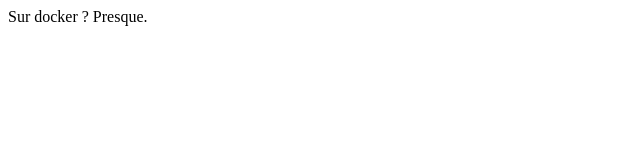
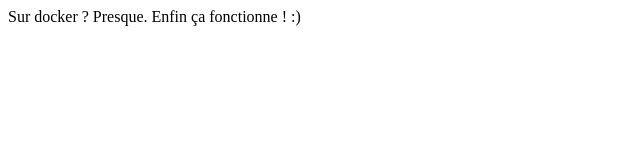
Before and after one commit to YoannGueguen/devops, a plain HTML site: page index.html in a window 1280 px wide. Shown: the whole page, without its empty margins (0-640 px from the left). Drawn offline with Linux system fonts and the light colour scheme.

Commit message:
Final commit

```diff
--- a/index.html
+++ b/index.html
@@ -3,5 +3,5 @@
   <title>Essai devops</title>
 </head>
 <body>
-  Sur docker ? Presque.
+  Sur docker ? Presque. Enfin ça fonctionne ! :)
 </body>
```
Also changed, not shown: 2 other files.
